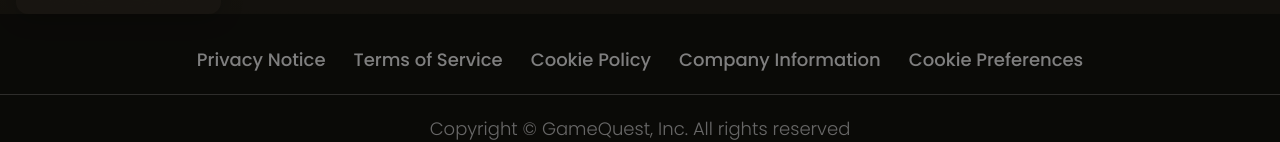
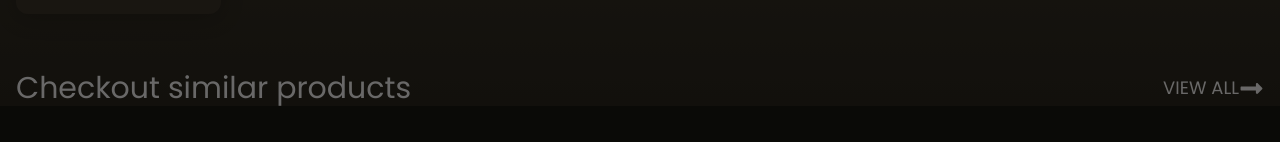
Before and after one commit to aggarwal07/gamemano, a Next.js app: page /productsListing in a window 1280 px wide. Shown: the part 533-675 px from the top of the page. Built offline with nearby package versions, Linux system fonts and the light colour scheme; no server answers; a web font is replaced by a local one.

Commit message:
small product listing updated

```diff
--- a/src/components/Products/Listing/ProductListing.js
+++ b/src/components/Products/Listing/ProductListing.js
@@ -1,18 +1,17 @@
 "use client";
-import React, { use } from "react";
+import React from "react";
 import ProductFilter from "./ProductFilter";
 import ProductsFetched from "./ProductsFetched";
 import { useSelector } from "react-redux";
-import { gamesData } from "@/appConstants/AppConstants";
-import OnlineDot from "@/utilities/OnlineDot";
-import { Rating } from "@mui/material";
-import GamesBanner from "@/components/Landing/GamesBanner";
-import OfflineDot from "@/utilities/OfflineDot";
 import SimilarProducts from "./SimilarProducts";
+import { FaLongArrowAltRight } from "react-icons/fa";
 
 const ProductListing = () => {
   const productsList = useSelector(
     (state) => state.globalState.productsFetched
+  );
+  const categorySelected = useSelector(
+    (state) => state.globalState.filters.categories
   );
   return (
     <div className="">
@@ -26,80 +25,21 @@ const ProductListing = () => {
       {/* product list section ends */}
 
       {/* similar products section starts */}
+      <div className="flex items-center justify-between mt-14 px-4">
+        <p className="text-3xl">
+          {categorySelected !== ""
+            ? `Checkout products similar to "${categorySelected}"`
+            : "Checkout similar products"}
+        </p>
+        <div className="flex items-center">
+          <p className="text-lg">VIEW ALL</p>
+          <FaLongArrowAltRight size={25} />
+        </div>
+      </div>
       {productsList.length > 0 && (
         <SimilarProducts
           products={[productsList[0], productsList[1], productsList[2]]}
         />
-        // <div>
-        //   <div className="md:pl-[7vw] w-full bg-[var(--secondary-background)] py-16 flex justify-end pr-36 relative pl-5">
-        //     <div className="absolute right-8 top-8 flex flex-col items-end">
-        //       <div className="flex items-center gap-2">
-        //         {productsList[1]?.stock !== 0 ? <OnlineDot /> : <OfflineDot />}
-        //         <p className="text-[12px] mb-0">
-        //           {productsList[1]?.stock} Units Available
-        //         </p>
-        //       </div>
-        //       <div className="mt-1">
-        //         <Rating
-        //           name="read-only"
-        //           value={productsList[1]?.rating}
-        //           readOnly
-        //         />
-        //       </div>
-        //     </div>
-        //     <GamesBanner gameData={productsList[1]} />
-        //   </div>
-
-        //   <div className="md:pl-[7vw] w-full bg-[var(--secondary-background)] py-16 flex justify-center relative mt-14">
-        //     <div className="px-5">
-        //       <div className="absolute right-8 top-8 flex flex-col items-end">
-        //         <div className="flex items-center gap-2">
-        //           {productsList[2]?.stock !== 0 ? (
-        //             <OnlineDot />
-        //           ) : (
-        //             <OfflineDot />
-        //           )}
-        //           <p className="text-[12px] mb-0">
-        //             {productsList[2]?.stock} Units Available
-        //           </p>
-        //         </div>
-        //         <div className="mt-1">
-        //           <Rating
-        //             name="read-only"
-        //             value={productsList[2]?.rating}
-        //             readOnly
-        //           />
-        //         </div>
-        //       </div>
-        //       <GamesBanner gameData={productsList[2]} />
-        //     </div>
-        //   </div>
-
-        //   <div className="md:pl-[7vw] w-full bg-[var(--secondary-background)] py-16 flex justify-start px-5 relative mt-14">
-        //     <div className="px-5">
-        //       <div className="absolute right-8 top-8 flex flex-col items-end">
-        //         <div className="flex items-center gap-2">
-        //           {productsList[1]?.stock !== 0 ? (
-        //             <OnlineDot />
-        //           ) : (
-        //             <OfflineDot />
-        //           )}
-        //           <p className="text-[12px] mb-0">
-        //             {productsList[1]?.stock} Units Available
-        //           </p>
-        //         </div>
-        //         <div className="mt-1">
-        //           <Rating
-        //             name="read-only"
-        //             value={productsList[3]?.rating}
-        //             readOnly
-        //           />
-        //         </div>
-        //       </div>
-        //       <GamesBanner gameData={productsList[3]} />
-        //     </div>
-        //   </div>
-        // </div>
       )}
       {/* similar products section ends */}
     </div>
```
